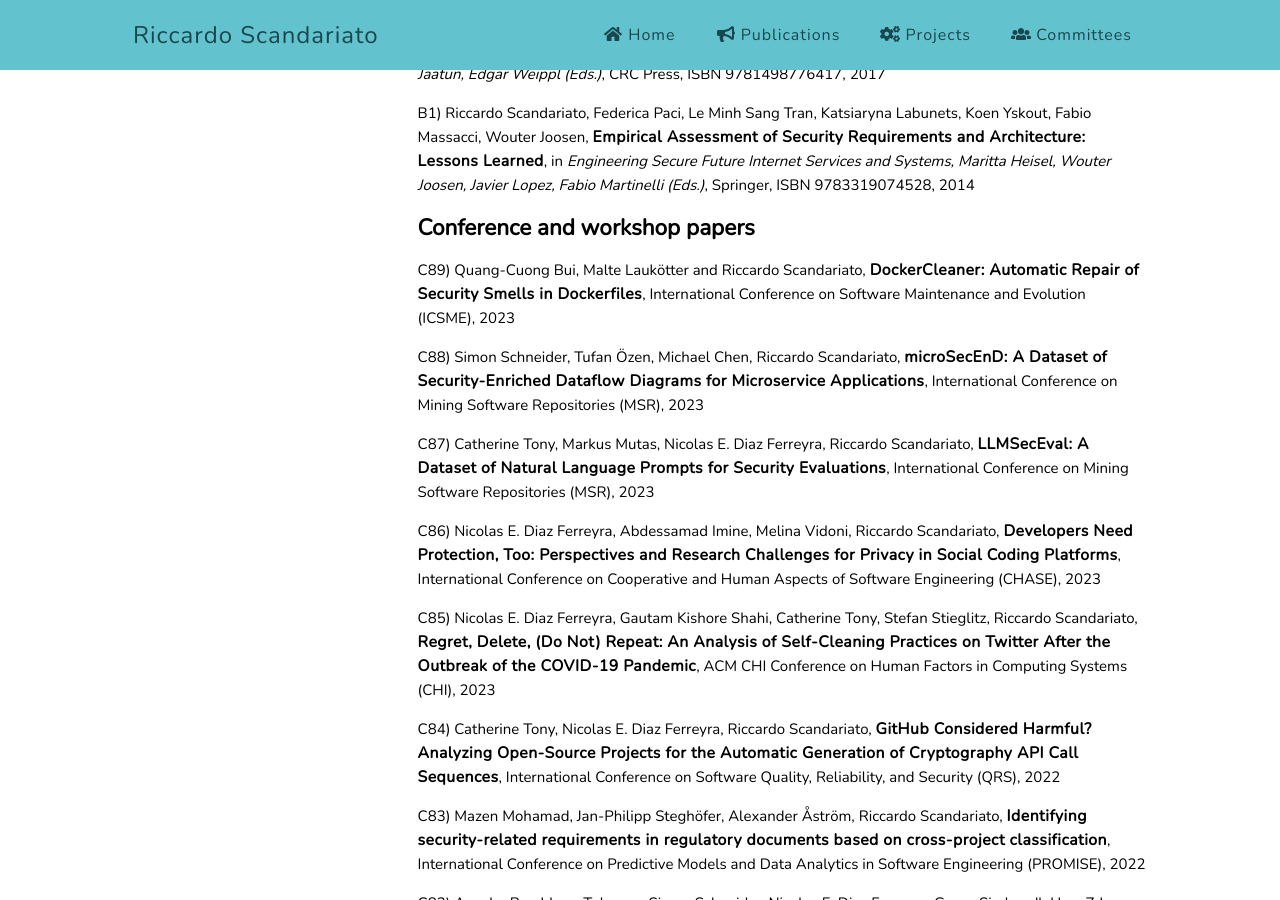
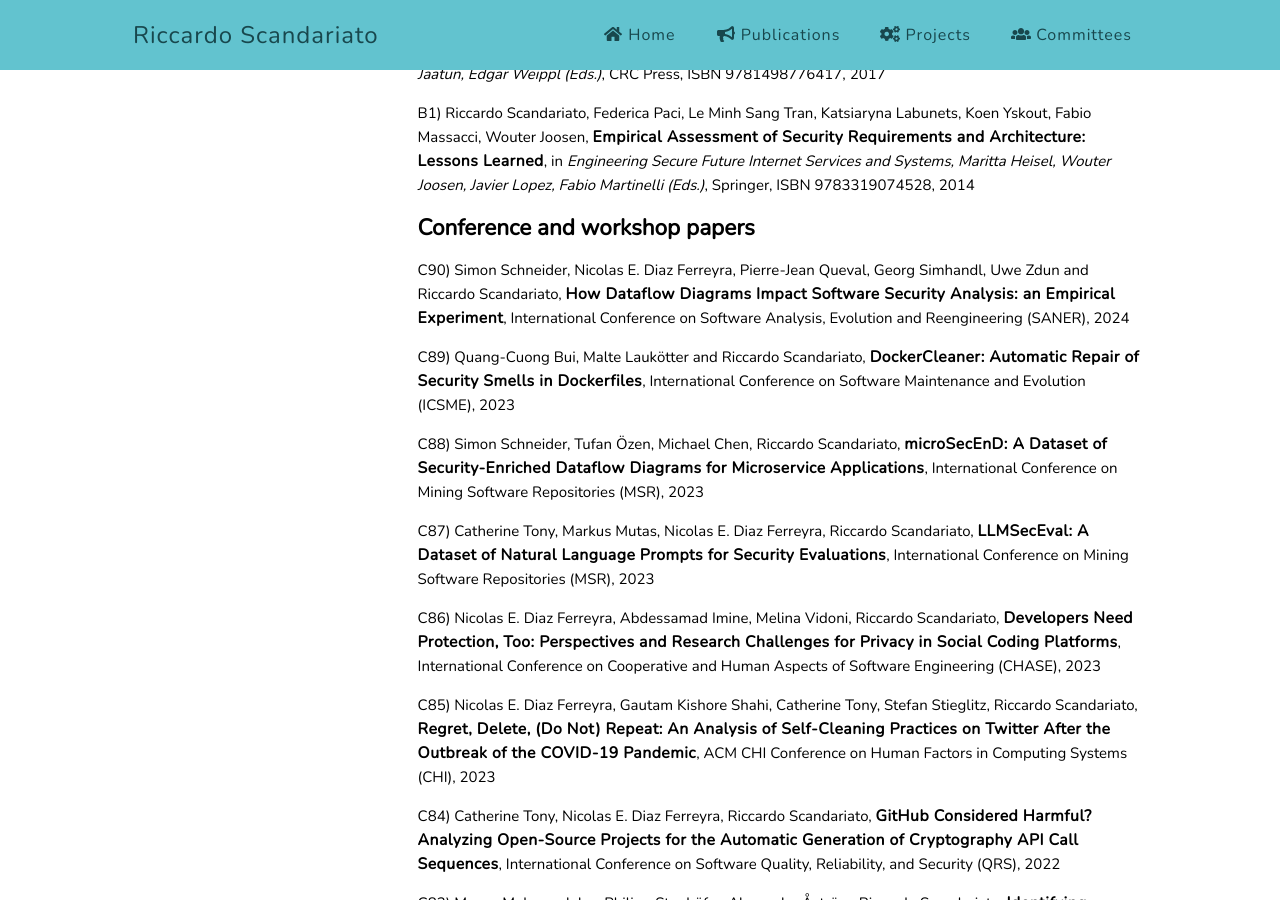
Before and after one commit to riccardoscandariato/riccardoscandariato.github.io, a Jekyll site: the page built from pubs.md, in a window 1280 px wide and 900 px high, scrolled down 2460 px. Built offline with Jekyll 4.4.1, drawn with Linux system fonts in a browser that asks for light colours; some of the changed text lies outside the part shown.

Commit message:
more pubs

```diff
--- a/pubs.md
+++ b/pubs.md
@@ -8,7 +8,7 @@ title: Publications
 
 <p>J25) Nicolas E. Diaz Ferreyra, Melina Vidoni, Maritta Heisel, Riccardo Scandariato, <strong>Cybersecurity Discussions in Stack Overflow: A Developer-Centred Analysis of Engagement and Self-Disclosure Behaviour</strong>, Social Network Analysis and Mining, To appear</p>
 
-<p>J24) Quang-Cuong Bui, Ranindya Paramitha, Duc-Ly Vu, Fabio Massacci, Riccardo Scandariato, <strong>APR4Vul: An empirical study of automatic program repair techniques on real-world Java vulnerabilities</strong>, Empirical Software Engineering, To appear</p>
+<p>J24) Quang-Cuong Bui, Ranindya Paramitha, Duc-Ly Vu, Fabio Massacci, Riccardo Scandariato, <strong>APR4Vul: An empirical study of automatic program repair techniques on real-world Java vulnerabilities</strong>, Empirical Software Engineering, 29(18), 2024</p>
 
 <p>J23) Uwe Zdun, Pierre-Jean Queval, Georg Simhandl, Riccardo Scandariato, Somik Chakravarty, Marjan Jelic, Aleksandar Jovanovic, <strong>Detection Strategies for Microservice Security Tactics</strong>, IEEE Transactions on Dependable and Secure Computing, To appear</p>
 
@@ -65,6 +65,8 @@ title: Publications
 
 
 <h2>Conference and workshop papers</h2>
+
+<p>C90) Simon Schneider, Nicolas E. Diaz Ferreyra, Pierre-Jean Queval, Georg Simhandl, Uwe Zdun and Riccardo Scandariato, <strong>How Dataflow Diagrams Impact Software Security Analysis: an Empirical Experiment</strong>, International Conference on Software Analysis, Evolution and Reengineering (SANER), 2024
 
 <p>C89) Quang-Cuong Bui, Malte Laukötter and Riccardo Scandariato, <strong>DockerCleaner: Automatic Repair of Security Smells in Dockerfiles</strong>, International Conference on Software Maintenance and Evolution (ICSME), 2023
 
```
